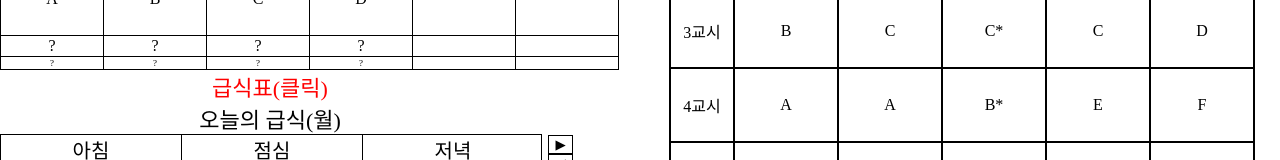
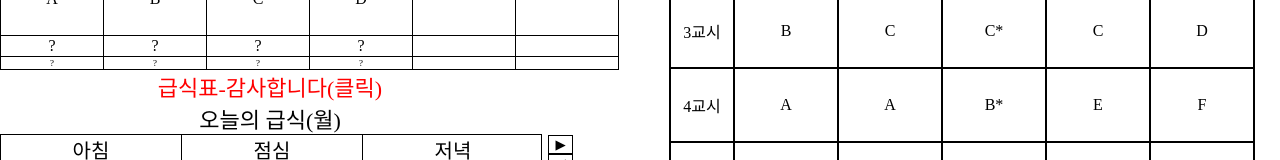
Before and after one commit to th050111/dgweb, a website: page views/schedule.html in a window 1280 px wide. Shown: the part 247-407 px from the top of the page. Drawn offline with nearby package versions, Linux system fonts and the light colour scheme; no server answers.

Commit message:
급식표 추가

```diff
--- a/views/schedule.html
+++ b/views/schedule.html
@@ -99,7 +99,9 @@
 
           <div class="container">
             <div class="date2">
-              <a href="#snack" style="color: red"><div>급식표(클릭)</div></a>
+              <a href="#snack" style="color: red"
+                ><div>급식표-감사합니다(클릭)</div></a
+              >
             </div>
             <div class="date">오늘의 급식</div>
             <div class="meal-container" style="display: flex">
```
